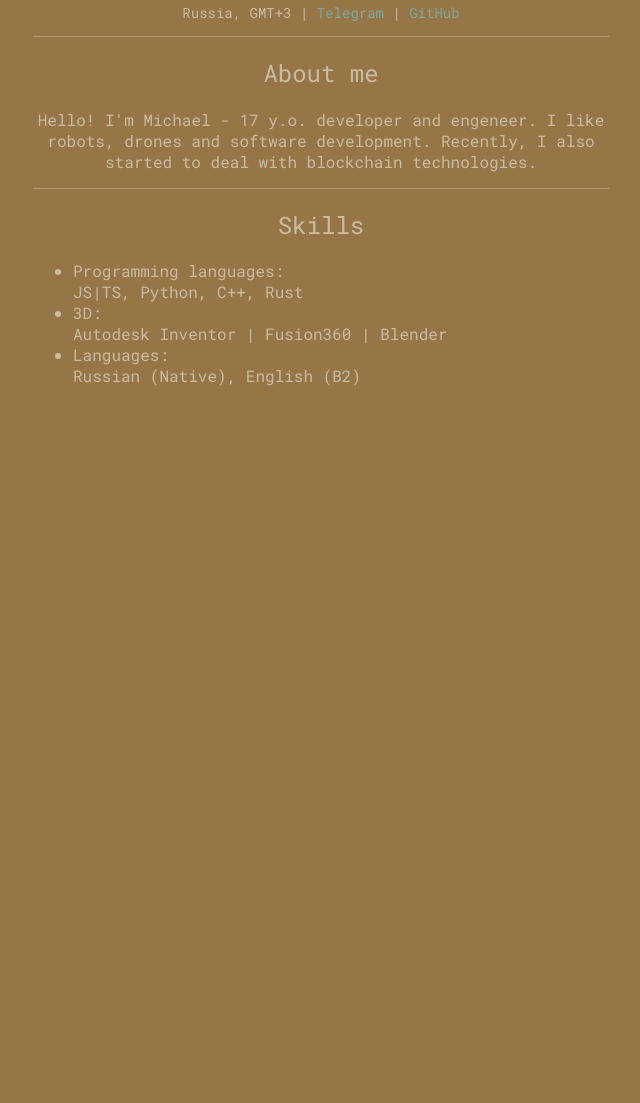
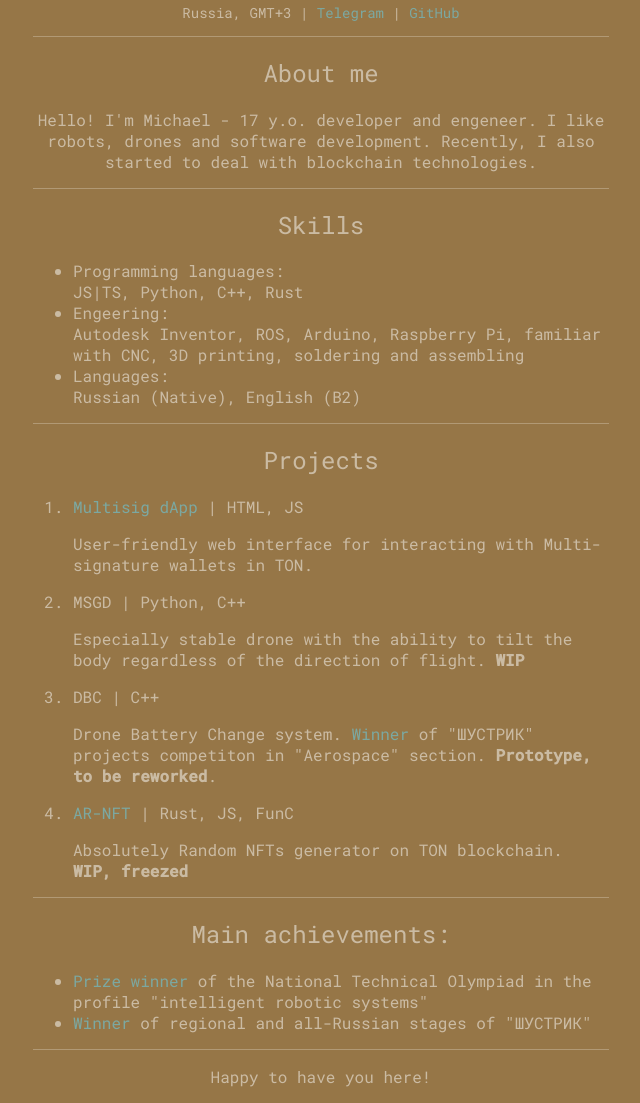
Before and after one commit to Miandic/Miandic, a plain HTML site: page index.html in a window 1280 px wide. Shown: the part 135-1238 px from the top of the page, without its empty margins (319-959 px from the left). Before the commit the page ends 800 px from the top, so only its background shows below. Drawn offline with nearby package versions, Linux system fonts and the light colour scheme.

Commit message:
More info

```diff
--- a/index.html
+++ b/index.html
@@ -41,9 +41,9 @@
                         <br>
                         JS|TS, Python, C++, Rust
                     </li>
-                    <li>3D:
+                    <li>Engeering:
                         <br>
-                        Autodesk Inventor | Fusion360 | Blender
+                        Autodesk Inventor, ROS, Arduino, Raspberry Pi, familiar with CNC, 3D printing, soldering and assembling
                     </li>
                     <li>Languages:
                         <br>
@@ -51,6 +51,31 @@
                     </li>
                 </ul>
             </div>
+            <div class="line"></div>
+            <div class="winfo">
+                <h2>Projects</h2>
+                <ol class="alleft">
+                    <li><a href="https://github.com/Gusarich/multisig-dapp">Multisig dApp</a> | HTML, JS</li>
+                        <p>User-friendly web interface for interacting with Multi-signature wallets in TON.</p>
+                    <li>MSGD | Python, C++</li>
+                        <p>Especially stable drone with the ability to tilt the body regardless of the direction of flight. <b>WIP</b> </p>
+                    <li>DBC | C++</li>
+                        <p>Drone Battery Change system. <a href="https://shustrik.org/blog/880214">Winner</a> of "ШУСТРИК" projects competiton in "Aerospace" section. <b>Prototype, to be reworked</b>.</p>
+                    <li><a href="https://github.com/puppycats/AR-NFT">AR-NFT</a> | Rust, JS, FunC</li>
+                        <p>Absolutely Random NFTs generator on TON blockchain. <b>WIP, freezed</b></p>
+                </ol>
+            </div>
+            <div class="line"></div>
+            <div class="winfo">
+                <h2>Main achievements:</h2>
+                <ul class="alleft">
+                    <li><a href="https://vk.com/photo332500625_457241553">Prize winner</a> of the National Technical Olympiad in the profile "intelligent robotic systems"</li>
+                    <li><a href="https://shustrik.org/blog/880214">Winner</a> of regional and all-Russian stages of "ШУСТРИК"</li>
+            </div>
+            <div class="line"></div>
+            <div class="winfo">
+                <p>Happy to have you here!</p>
+            </div>
 
         </div>
     </div>
```
